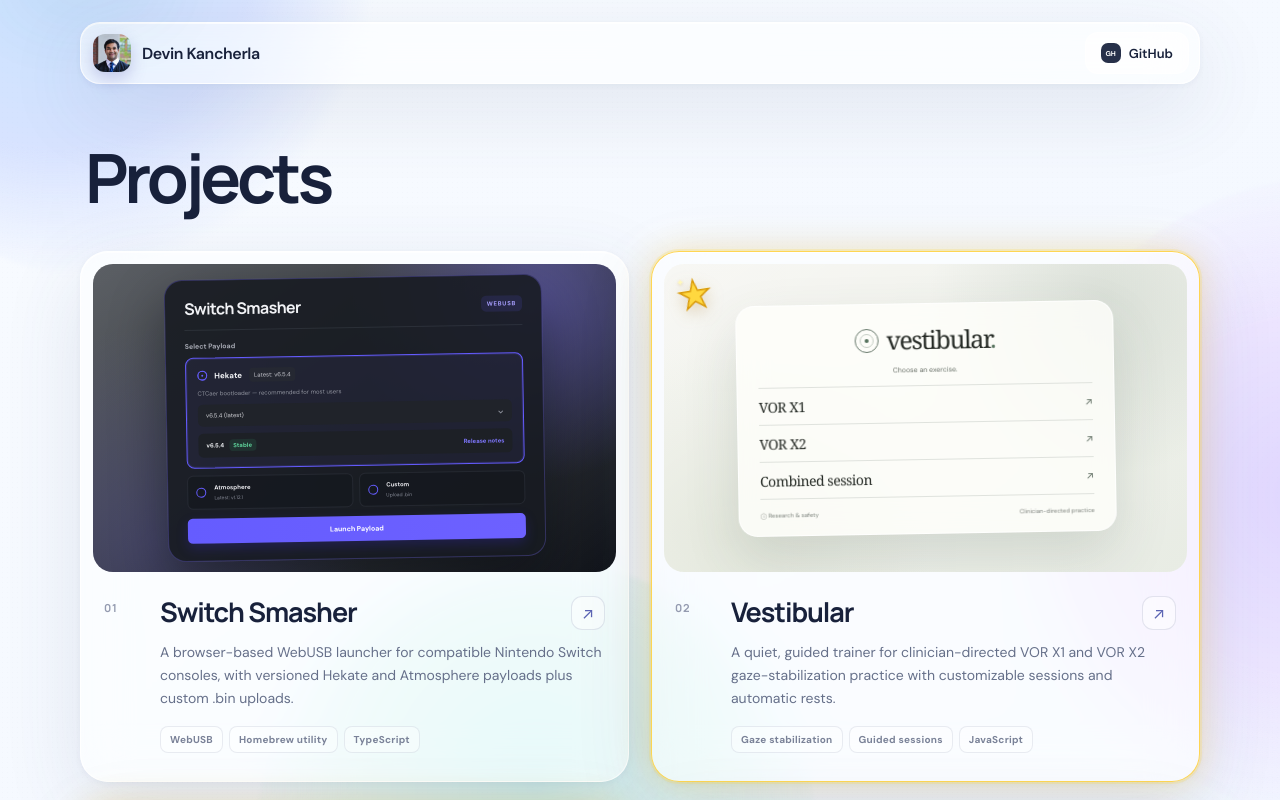
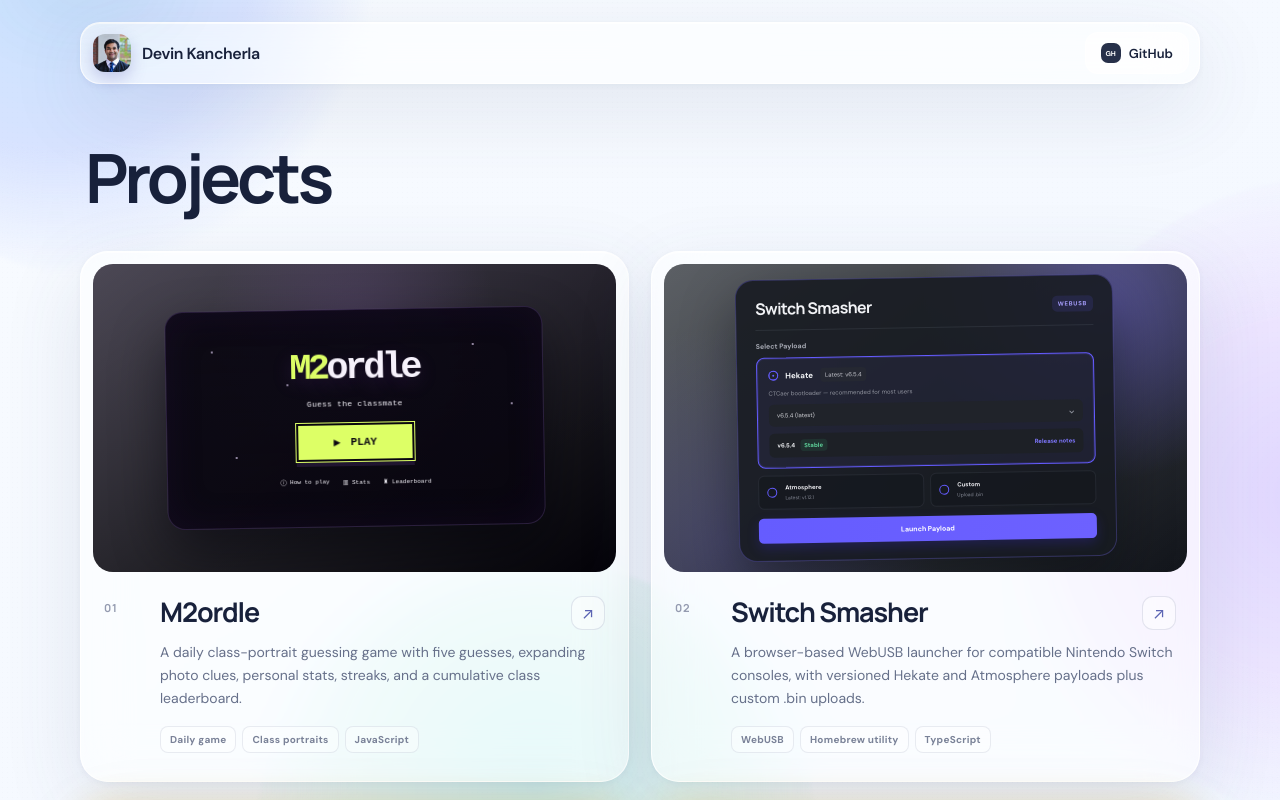
Before and after one commit to dev1niscool/dev1niscool.github.io, a plain HTML site: page index.html in a window 1280 px wide. Shown: the top 800 px of the page. Drawn offline with Linux system fonts and the light colour scheme.

Commit message:
Add M2ordle project

```diff
--- a/index.html
+++ b/index.html
@@ -74,6 +74,36 @@
         <div class="project-grid">
           <article class="project-card glass reveal-card">
             <a
+              class="project-preview preview-m2ordle"
+              href="https://dev1niscool.github.io/m2ordle/"
+              target="_blank"
+              rel="noreferrer"
+              aria-label="Open M2ordle daily classmate guessing game"
+            >
+              <div class="m2ordle-panel" aria-hidden="true">
+                <div class="m2ordle-stars"><i></i><i></i><i></i><i></i><i></i></div>
+                <div class="m2ordle-logo"><b>M2</b><span>ordle</span></div>
+                <div class="m2ordle-subtitle">Guess the classmate</div>
+                <div class="m2ordle-play"><i>▶</i><strong>PLAY</strong></div>
+                <div class="m2ordle-nav"><span>ⓘ How to play</span><span>▥ Stats</span><span>♜ Leaderboard</span></div>
+                <div class="m2ordle-grid"></div>
+              </div>
+            </a>
+            <div class="project-info">
+              <div class="project-number">01</div>
+              <div class="project-copy">
+                <div class="project-title-line">
+                  <h3>M2ordle</h3>
+                  <a class="arrow-link" href="https://dev1niscool.github.io/m2ordle/" target="_blank" rel="noreferrer" aria-label="Visit M2ordle daily classmate guessing game">↗</a>
+                </div>
+                <p>A daily class-portrait guessing game with five guesses, expanding photo clues, personal stats, streaks, and a cumulative class leaderboard.</p>
+                <div class="tag-list"><span>Daily game</span><span>Class portraits</span><span>JavaScript</span></div>
+              </div>
+            </div>
+          </article>
+
+          <article class="project-card glass reveal-card">
+            <a
               class="project-preview preview-switch"
               href="https://dev1niscool.github.io/SwitchSmasher/"
               target="_blank"
@@ -94,7 +124,7 @@
               </div>
             </a>
             <div class="project-info">
-              <div class="project-number">01</div>
+              <div class="project-number">02</div>
               <div class="project-copy">
                 <div class="project-title-line">
                   <h3>Switch Smasher</h3>
@@ -130,7 +160,7 @@
               </div>
             </a>
             <div class="project-info">
-              <div class="project-number">02</div>
+              <div class="project-number">03</div>
               <div class="project-copy">
                 <div class="project-title-line">
                   <h3>Vestibular</h3>
@@ -166,7 +196,7 @@
               </div>
             </a>
             <div class="project-info">
-              <div class="project-number">03</div>
+              <div class="project-number">04</div>
               <div class="project-copy">
                 <div class="project-title-line">
                   <h3>TailorStitch</h3>
@@ -201,7 +231,7 @@
               </div>
             </a>
             <div class="project-info">
-              <div class="project-number">04</div>
+              <div class="project-number">05</div>
               <div class="project-copy">
                 <div class="project-title-line">
                   <h3>FakeMessages</h3>
@@ -229,7 +259,7 @@
               </div>
             </a>
             <div class="project-info">
-              <div class="project-number">05</div>
+              <div class="project-number">06</div>
               <div class="project-copy">
                 <div class="project-title-line">
                   <h3>GSB Atlas</h3>
@@ -261,7 +291,7 @@
               </div>
             </a>
             <div class="project-info">
-              <div class="project-number">06</div>
+              <div class="project-number">07</div>
               <div class="project-copy">
                 <div class="project-title-line">
                   <h3>Little Voyages</h3>
@@ -293,7 +323,7 @@
               </div>
             </a>
             <div class="project-info">
-              <div class="project-number">07</div>
+              <div class="project-number">08</div>
               <div class="project-copy">
                 <div class="project-title-line">
                   <h3>On Repeat</h3>
@@ -329,7 +359,7 @@
               </div>
             </a>
             <div class="project-info">
-              <div class="project-number">08</div>
+              <div class="project-number">09</div>
               <div class="project-copy">
                 <div class="project-title-line">
                   <h3>Inside Devin</h3>
@@ -360,7 +390,7 @@
               </div>
             </a>
             <div class="project-info">
-              <div class="project-number">09</div>
+              <div class="project-number">10</div>
               <div class="project-copy">
                 <div class="project-title-line">
                   <h3>Stremio Live TV</h3>
@@ -390,7 +420,7 @@
               </div>
             </a>
             <div class="project-info">
-              <div class="project-number">10</div>
+              <div class="project-number">11</div>
               <div class="project-copy">
                 <div class="project-title-line">
                   <h3>Clearpage</h3>
@@ -419,7 +449,7 @@
               </div>
             </a>
             <div class="project-info">
-              <div class="project-number">11</div>
+              <div class="project-number">12</div>
               <div class="project-copy">
                 <div class="project-title-line">
                   <h3>Inde — News Tracker</h3>
@@ -458,7 +488,7 @@
               </div>
             </a>
             <div class="project-info">
-              <div class="project-number">12</div>
+              <div class="project-number">13</div>
               <div class="project-copy">
                 <div class="project-title-line">
                   <h3>M3U Playlist Scanner</h3>
@@ -498,7 +528,7 @@
               </div>
             </a>
             <div class="project-info">
-              <div class="project-number">13</div>
+              <div class="project-number">14</div>
               <div class="project-copy">
                 <div class="project-title-line">
                   <h3>Autonomic Pharmacology Lab</h3>
@@ -533,7 +563,7 @@
               </div>
             </a>
             <div class="project-info">
-              <div class="project-number">14</div>
+              <div class="project-number">15</div>
               <div class="project-copy">
                 <div class="project-title-line">
                   <h3>Market Signals</h3>
@@ -568,7 +598,7 @@
               </div>
             </a>
             <div class="project-info">
-              <div class="project-number">15</div>
+              <div class="project-number">16</div>
               <div class="project-copy">
                 <div class="project-title-line">
                   <h3>GLP-1 Concentration Plotter</h3>
@@ -597,7 +627,7 @@
               </div>
             </a>
             <div class="project-info">
-              <div class="project-number">16</div>
+              <div class="project-number">17</div>
               <div class="project-copy">
                 <div class="project-title-line">
                   <h3>FanterFootbah Treasurer</h3>
@@ -624,7 +654,7 @@
               </div>
             </a>
             <div class="project-info">
-              <div class="project-number">17</div>
+              <div class="project-number">18</div>
               <div class="project-copy">
                 <div class="project-title-line">
                   <h3>IDR Arbitration Tool</h3>
@@ -652,7 +682,7 @@
               </div>
             </a>
             <div class="project-info">
-              <div class="project-number">18</div>
+              <div class="project-number">19</div>
               <div class="project-copy">
                 <div class="project-title-line">
                   <h3>GLP-1 Evidence Atlas</h3>
@@ -680,7 +710,7 @@
               </div>
             </a>
             <div class="project-info">
-              <div class="project-number">19</div>
+              <div class="project-number">20</div>
               <div class="project-copy">
                 <div class="project-title-line">
                   <h3>Instagram Unfollower Checker</h3>
--- a/styles.css
+++ b/styles.css
@@ -114,6 +114,15 @@ main, footer { width: min(1120px, calc(100% - 40px)); margin-inline: auto; }
 .favorite-key { width: max-content; max-width: 100%; display: flex; align-items: center; gap: 10px; margin: 36px auto 0; padding: 10px 15px; border-color: rgba(255,205,46,.48); border-radius: 15px; color: #7e6b29; }
 .favorite-key > span { color: #ffd83f; font-family: Arial, sans-serif; font-size: 23px; line-height: 1; -webkit-text-stroke: 1px #d99a0b; filter: drop-shadow(0 2px 3px rgba(157,99,0,.2)); transform: rotate(-8deg); }
 .favorite-key p { margin: 0; font-size: 12px; letter-spacing: .01em; }.favorite-key strong { color: #62511b; }
+
+.preview-m2ordle { background: radial-gradient(circle at 50% 20%, rgba(97,57,142,.28), transparent 40%), linear-gradient(160deg, #100b1c, #040309 72%); }
+.m2ordle-panel { position: relative; width: 82%; max-width: 378px; min-height: 218px; display: flex; flex-direction: column; align-items: center; justify-content: center; overflow: hidden; border: 1px solid rgba(141,105,190,.25); border-radius: 18px; color: #faf8ff; background: linear-gradient(180deg, rgba(10,7,18,.94), rgba(8,5,15,.88)); box-shadow: 0 24px 54px rgba(3,2,8,.48), inset 0 0 38px rgba(68,34,108,.13); transform: rotate(-1deg); }
+.m2ordle-stars { position: absolute; inset: 0; }.m2ordle-stars i { position: absolute; width: 2px; height: 2px; background: #8e839d; }.m2ordle-stars i:nth-child(1) { left: 12%; top: 18%; }.m2ordle-stars i:nth-child(2) { left: 32%; top: 34%; }.m2ordle-stars i:nth-child(3) { right: 18%; top: 16%; }.m2ordle-stars i:nth-child(4) { right: 8%; top: 44%; }.m2ordle-stars i:nth-child(5) { left: 18%; top: 67%; }
+.m2ordle-logo { position: relative; z-index: 2; font-family: monospace; font-size: 37px; font-weight: 800; line-height: 1; letter-spacing: -.1em; text-shadow: 0 6px 20px rgba(148,85,210,.18); }.m2ordle-logo b { color: #ddff66; }.m2ordle-logo span { color: #f6f1fb; }
+.m2ordle-subtitle { position: relative; z-index: 2; margin: 12px 0 15px; font-family: monospace; font-size: 8px; letter-spacing: .03em; }
+.m2ordle-play { position: relative; z-index: 2; display: flex; align-items: center; justify-content: center; gap: 10px; min-width: 118px; padding: 11px 15px; border: 2px solid #09060f; outline: 1px solid #ddff66; color: #0b0711; background: #ddff66; font-family: monospace; font-size: 11px; box-shadow: 0 5px 0 rgba(62,42,88,.42); }.m2ordle-play i { font-size: 9px; font-style: normal; }
+.m2ordle-nav { position: relative; z-index: 2; display: flex; gap: 13px; margin-top: 17px; font-family: monospace; font-size: 6px; }.m2ordle-nav span { white-space: nowrap; }
+.m2ordle-grid { position: absolute; z-index: 1; left: -10%; right: -10%; bottom: -42px; height: 82px; opacity: .3; background: linear-gradient(rgba(99,56,143,.28) 1px, transparent 1px), linear-gradient(90deg, rgba(99,56,143,.28) 1px, transparent 1px); background-size: 25px 15px; transform: perspective(90px) rotateX(44deg); transform-origin: bottom; }
 
 .preview-switch { background: radial-gradient(circle at 84% 12%, rgba(104,91,255,.42), transparent 35%), radial-gradient(circle at 12% 90%, rgba(80,69,205,.24), transparent 40%), linear-gradient(145deg, #252a31, #12151b); }
 .switch-panel { width: 82%; max-width: 378px; padding: 17px 19px; border: 1px solid rgba(121,111,255,.28); border-radius: 18px; color: #f1f2f5; background: rgba(24,27,34,.9); box-shadow: 0 24px 54px rgba(4,6,12,.42); transform: rotate(-1deg); }
@@ -333,7 +342,7 @@ footer > a:last-child { font-weight: 700; color: #5b6382; }
   .pupil-gauge::before { width: 68px; height: 68px; }
   .pupil-gauge span { width: 36px; height: 36px; }
   .market-panel { width: 88%; }
-  .switch-panel, .vestibular-panel, .tailor-panel, .messages-panel, .gsb-panel, .voyages-panel, .spotify-panel, .mri-panel, .stremio-panel, .clearpage-panel, .inde-panel { width: 88%; padding: 17px; }
+  .m2ordle-panel, .switch-panel, .vestibular-panel, .tailor-panel, .messages-panel, .gsb-panel, .voyages-panel, .spotify-panel, .mri-panel, .stremio-panel, .clearpage-panel, .inde-panel { width: 88%; padding: 17px; }
   .mri-body { grid-template-columns: 100px minmax(0,1fr); gap: 12px; }
   .mri-scan { width: 96px; height: 96px; }.mri-scan i { top: 47px; }.mri-scan b { left: 47px; }
   .scanner-panel { width: 88%; padding: 17px; }
```
